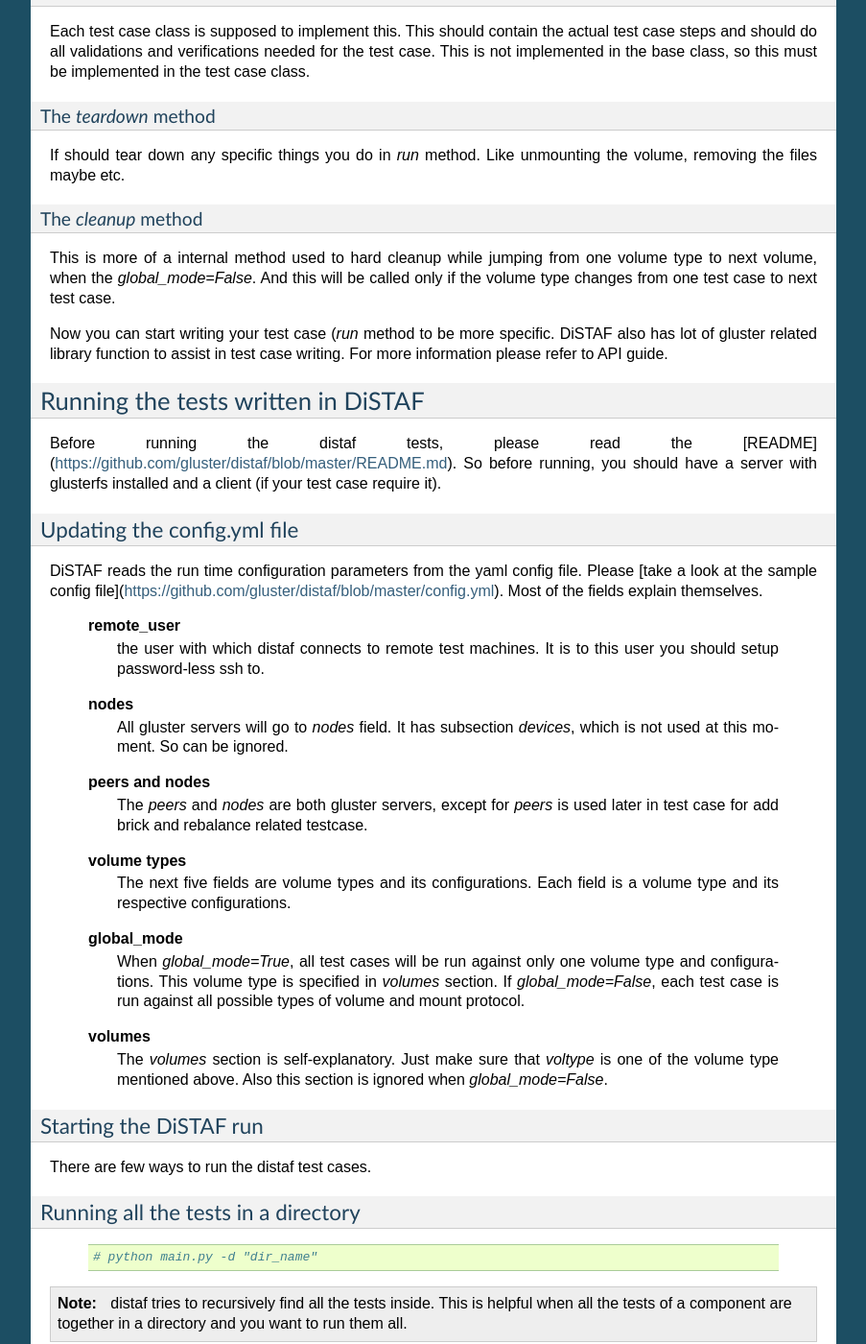
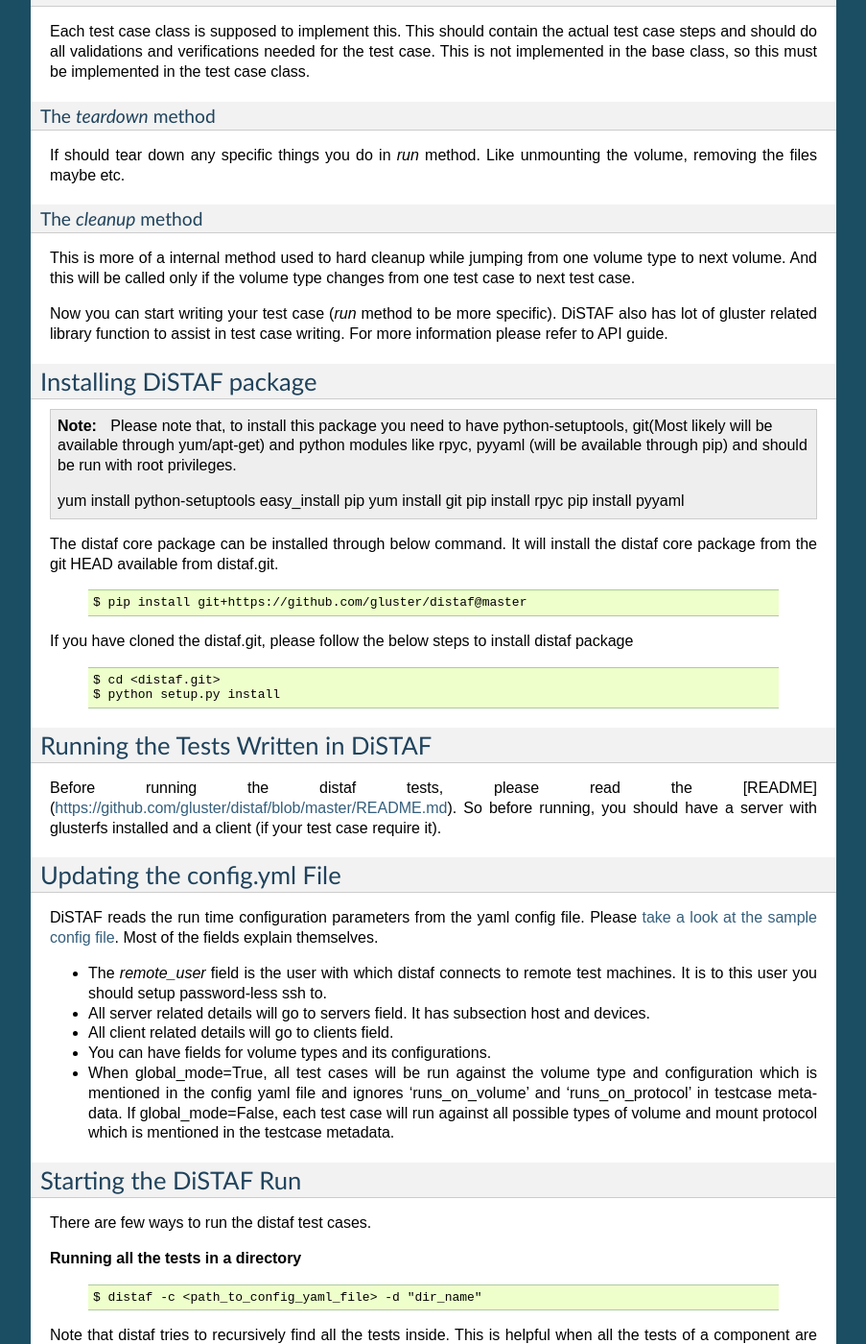
Before and after one commit to gluster/distaf, a Sphinx documentation site: the page built from docs/userguide/howto.rst, in a window 1280 px wide and 1400 px high, scrolled down 2567 px. Shown: the whole window at 96% size, without its empty margins (198-1101 px from the left). Built offline with Sphinx 7.4.7, drawn with Linux system fonts in a browser that asks for light colours; some of the changed text lies outside the part shown.

Commit message:
doc updates from PR42 plus minor edits
Signed-off-by: Jonathan Holloway <loadtheaccumulator@gmail.com>

```diff
--- a/docs/userguide/howto.rst
+++ b/docs/userguide/howto.rst
@@ -6,8 +6,8 @@
 and how to execute them once they are written. For information about overview
 and architecture, please refer to [README.md](https://github.com/gluster/distaf/blob/master/README.md).
 
-Little about the APIs
-=====================
+A Little About the APIs
+=======================
 DiSTAF exposes few APIs to interact and control the remote test machines.
 That is the core part of distaf. And since most test steps of glusterfs are
 bash/shell commands (at least on the server side), distaf exposes two APIs to
@@ -17,7 +17,7 @@
 .. code-block:: python
     :linenos:
 
-	(ret, stdout, stderr) = tc.run(node, command, user='root', verbose=True)
+    (ret, stdout, stderr) = tc.run(node, command, user='root', verbose=True)
 
 
 So the `run` method execute the bash `command` in remote `node` as
@@ -35,7 +35,6 @@
     popen = tc.run_async(node, command, user='root', verbose=True)
     popen.wait()
     (ret, stdout, stderr) = popen.value()
-
 
 These are most used APIs for distaf. You can also request for a connection
 and run python command on the remote machines. The below example should make
@@ -98,113 +97,150 @@
             pass # Test case steps here
             return True
 
-
-About the test case metadata
-~~~~~~~~~~~~~~~~~~~~~~~~~~~~
+About the Testcase Metadata
+~~~~~~~~~~~~~~~~~~~~~~~~~~~
 Each test case has three or four metadata about the test case. These fields
 explain on what conditions, the test case can be run.
 
-* `runs_on_volume: ALL` - This explains on what all volume types this test case can be run. The possible values are "distribute, replicate, dist_rep, disperse, dist_disperse". As of now DiSTAF only does string comparison, so the value should match. Alternatevely you can mention ALL, which will be expaned to all possible volume types. The tiered volume type will be added soon.
-* `runs_on_protocol: glusterfs` - The posssible mount protocols which can be used to run this test case with. The possible values are glusterfs and nfs. The samba and cifs will be added soon.
+* `runs_on_volume: ALL` - This explains on what all volume types this test case can be run. The possible values are "distribute, replicate, dist_rep, disperse, dist_disperse". As of now DiSTAF only does string comparison, so the value should match. Alternatively you can mention ALL, which will be expanded to all possible volume types. The tiered volume type will be added soon.
+* `runs_on_protocol: glusterfs` - The possible mount protocols which can be used to run this test case with. The possible values are glusterfs and nfs. The samba and cifs will be added soon.
 * `reuse_setup: True` - If your test case requires a fresh setup of volume (e.g glusterfind), this should be set to False. If your testcase can reuse the existing setup, please set it to True.
 
 We plan to have few more metadata soon. Like `testcase_tags` and `runs_on_server_version` etc.
 
 
-About the methods of test case class
+About the Methods of Test Case Class
 ~~~~~~~~~~~~~~~~~~~~~~~~~~~~~~~~~~~~
 As explained in above section, each test class should have at least `run` method implemented. The `setup` and `teardown` can be used from the base class.
 
 The `setup` method
 ''''''''''''''''''
-This method is responsible for creating the volumes (if it doesn't exist already). Only override this class with your own implementation if you don't need to create volume as part of setup. Or have some requirement to not to do so. Note that volume will not be mounted as part of this method and has to be taken care in `run` method. Also this method takes care of cleaning up the previous volume and re-creating it if `reuse_setup=False`. So if you override this method, please consider it as well.
+This method is responsible for creating the volumes (if it doesn't exist already).
+Only override this class with your own implementation if you don't need to create volume
+as part of setup. Or have some requirement to not to do so. Note that volume will not be
+mounted as part of this method and has to be taken care in `run` method. Also this method
+takes care of cleaning up the previous volume and re-creating it if `reuse_setup=False`.
+So if you override this method, please consider it as well.
 
 The `run` method
 ''''''''''''''''
-Each test case class is supposed to implement this. This should contain the actual test case steps and should do all validations and verifications needed for the test case. This is not implemented in the base class, so this must be implemented in the test case class.
+Each test case class is supposed to implement this. This should contain the actual test
+case steps and should do all validations and verifications needed for the test case.
+This is not implemented in the base class, so this must be implemented in the test case class.
 
 The `teardown` method
 '''''''''''''''''''''
-If should tear down any specific things you do in `run` method. Like unmounting the volume, removing the files maybe etc.
+If should tear down any specific things you do in `run` method. Like unmounting the volume,
+removing the files maybe etc.
 
 The `cleanup` method
 ''''''''''''''''''''
-This is more of a internal method used to hard cleanup while jumping from one volume type to next volume, when the `global_mode=False`. And this will be called only if the volume type changes from one test case to next test case.
+This is more of a internal method used to hard cleanup while jumping from one volume type
+to next volume. And this will be called only if the volume type changes from one test case
+to next test case.
 
-Now you can start writing your test case (`run` method to be more specific. DiSTAF also has lot of gluster related library function to assist in test case writing. For more information please refer to API guide.
+Now you can start writing your test case (`run` method to be more specific).
+DiSTAF also has lot of gluster related library function to assist in test case writing.
+For more information please refer to API guide.
 
-Running the tests written in DiSTAF
+Installing DiSTAF package
+=========================
+
+.. Note::
+
+    Please note that, to install this package you need to have python-setuptools,
+    git(Most likely will be available through yum/apt-get) and python modules like rpyc,
+    pyyaml (will be available through pip) and should be run with root privileges.
+
+
+    ::
+
+    yum install python-setuptools
+    easy_install pip
+    yum install git
+    pip install rpyc
+    pip install pyyaml
+
+The distaf core package can be installed through below command.
+It will install the distaf core package from the git HEAD available from distaf.git.
+
+    ::
+
+        $ pip install git+https://github.com/gluster/distaf@master
+
+If you have cloned the distaf.git, please follow the below steps to install distaf package
+
+    ::
+
+        $ cd <distaf.git>
+        $ python setup.py install
+
+
+Running the Tests Written in DiSTAF
 ===================================
+Before running the distaf tests, please read the
+[README](https://github.com/gluster/distaf/blob/master/README.md).
+So before running, you should have a server with glusterfs installed and a client
+(if your test case require it).
 
-Before running the distaf tests, please read the [README](https://github.com/gluster/distaf/blob/master/README.md). So before running, you should have a server with glusterfs installed and a client (if your test case require it).
-
-Updating the config.yml file
-~~~~~~~~~~~~~~~~~~~~~~~~~~~~
-
+Updating the config.yml File
+============================
 DiSTAF reads the run time configuration parameters from the yaml config file.
-Please [take a look at the sample config file](https://github.com/gluster/distaf/blob/master/config.yml).
+Please `take a look at the sample config file <https://github.com/gluster/distaf/blob/master/config.yml>`__.
 Most of the fields explain themselves.
 
-	**remote_user**
-		the user with which distaf connects to remote test machines. It is to this user you should setup password-less ssh to.
+* The `remote_user` field is the user with which distaf connects to remote test machines. It is to this user you should setup password-less ssh to.
 
-	**nodes**
- 		All gluster servers will go to `nodes` field. It has subsection `devices`, which is not used at this moment. So can be ignored.
+* All server related details will go to servers field. It has subsection host and devices.
 
-	**peers and nodes**
-		The `peers` and `nodes` are both gluster servers, except for `peers` is used later in test case for add brick and rebalance related testcase.
+* All client related details  will go to clients field.
 
-	**volume types**
-		The next five fields are volume types and its configurations. Each field is a volume type and its respective configurations.
+* You can have fields for volume types and its configurations.
 
-	**global_mode**
-		When `global_mode=True`, all test cases will be run against only one volume type and configurations.
-		This volume type is specified in `volumes` section. If `global_mode=False`, each test case is run against all possible types of volume and mount protocol.
+* When global_mode=True, all test cases will be run against the volume type and configuration which is mentioned in the config yaml file and ignores 'runs_on_volume' and 'runs_on_protocol' in testcase metadata. If global_mode=False, each test case will run against all possible types of volume and mount protocol which is mentioned in the testcase metadata.
 
-	**volumes**
-		The `volumes` section is self-explanatory. Just make sure that `voltype` is one of the volume type mentioned above. Also this section is ignored when `global_mode=False`.
-
-Starting the DiSTAF run
-~~~~~~~~~~~~~~~~~~~~~~~
+Starting the DiSTAF Run
+=======================
 There are few ways to run the distaf test cases.
 
-Running all the tests in a directory
-~~~~~~~~~~~~~~~~~~~~~~~~~~~~~~~~~~~~
+**Running all the tests in a directory**
 
 	::
 
-    	# python main.py -d "dir_name"
+        $ distaf -c <path_to_config_yaml_file> -d "dir_name"
 
-.. Note::
+Note that distaf tries to recursively find all the tests inside.
+This is helpful when all the tests of a component are together in a directory and you want to run them all.
 
-     distaf tries to recursively find all the tests inside.
-     This is helpful when all the tests of a component are together in a
-     directory and you want to run them all.
-
-
-Running all the tests in a file
-~~~~~~~~~~~~~~~~~~~~~~~~~~~~~~~
+**Running all the tests in a file**
 
 	::
 
-    	# python main.py -f <path_to_file>
+        $ distaf -c <path_to_config_yaml_file> -f <path_to_file>
 
 Make sure that is the file where test case class is implemented.
 
-Running only the tests specified
-~~~~~~~~~~~~~~~~~~~~~~~~~~~~~~~~
+**Running only the tests specified**
 
 	::
 
-    	# python main.py -d "dir_to_look" -t "test0 test1 test2"
+        $ distaf -c <path_to_config_yaml_file> -d "dir_to_look" -t "test0 test1 test2"
 
-Only the tests specified from that directory is executed. If the test case is not found, it is skipped and other test cases which are found are executed.
+Only the tests specified from that directory is executed.
+If the test case is not found, it is skipped and other test cases which are found are executed.
 
-Get the result in junit style
-~~~~~~~~~~~~~~~~~~~~~~~~~~~~~
+
+**Get the result in junit style**
 
 	::
 
-    	# python main.py -d "test_dir" -t "Test0 Test1 Test2" -j "result_dir"
+        $ distaf -c <path_to_config_yaml_file> "test_dir" -t "Test0 Test1 Test2" -j "result_dir"
 
-All DiSTAF results are by default text format and thrown to the console. If you rather use Jenkins friendly junit style xml output, you should pass `-j` with a dir where results will be populated.
+All DiSTAF results are by default text format and thrown to the console.
+If you rather use Jenkins friendly junit style xml output, you should pass `-j` with a dir where results will be populated.
+
+**Running all the tests in a directory with multiple config files**
+
+	::
+
+        $ distaf -c "<path_to_config_yaml_file1> <path_to_config_yaml_file2>" -d "dir_name"
```
Also changed, not shown: other parts of docs/userguide/howto.rst (+3 -3 lines), README.md (+4 -4 lines), docs/HOWTO.md (+7 -7 lines), docs/userguide/overview.rst (+14 -17 lines).
